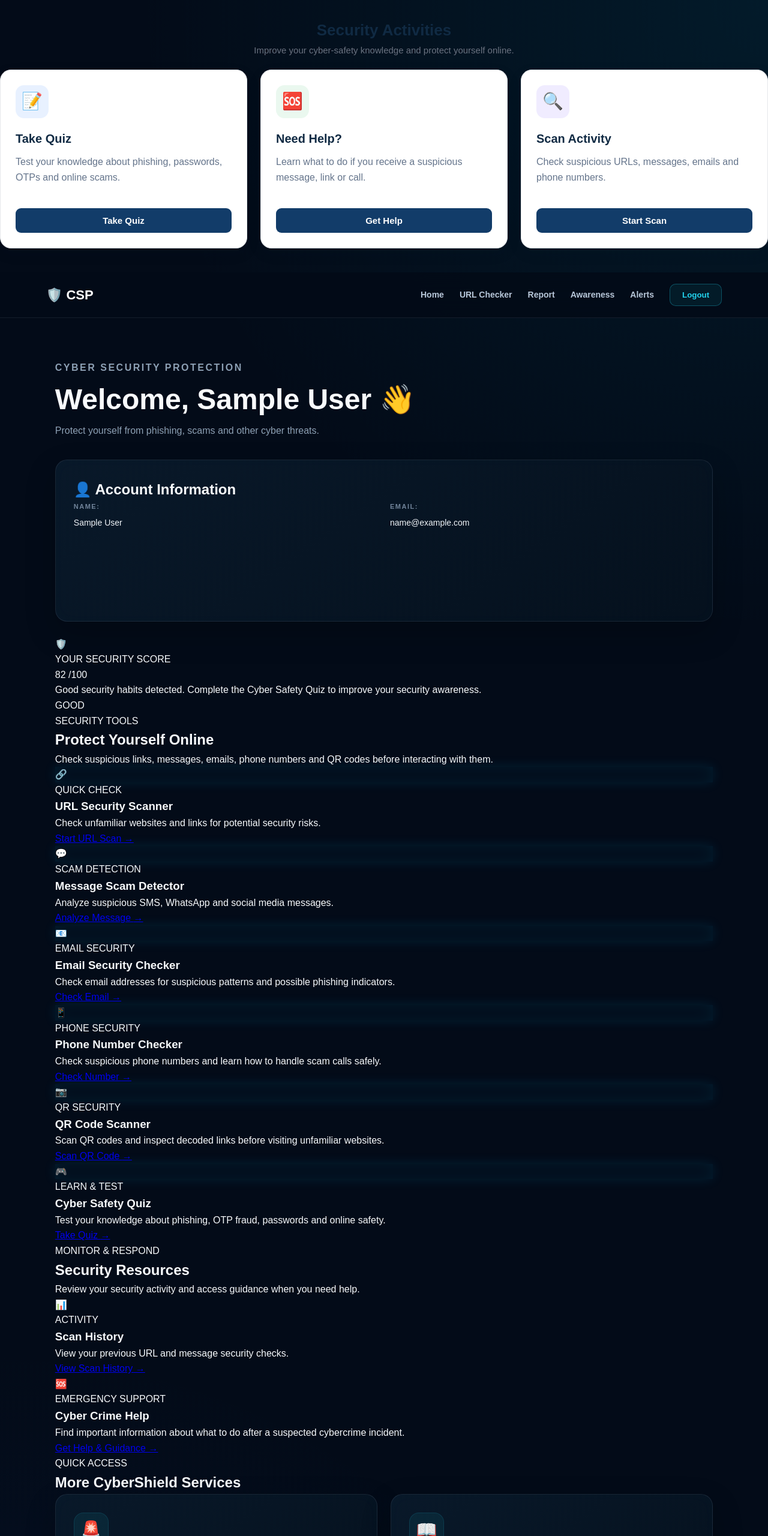
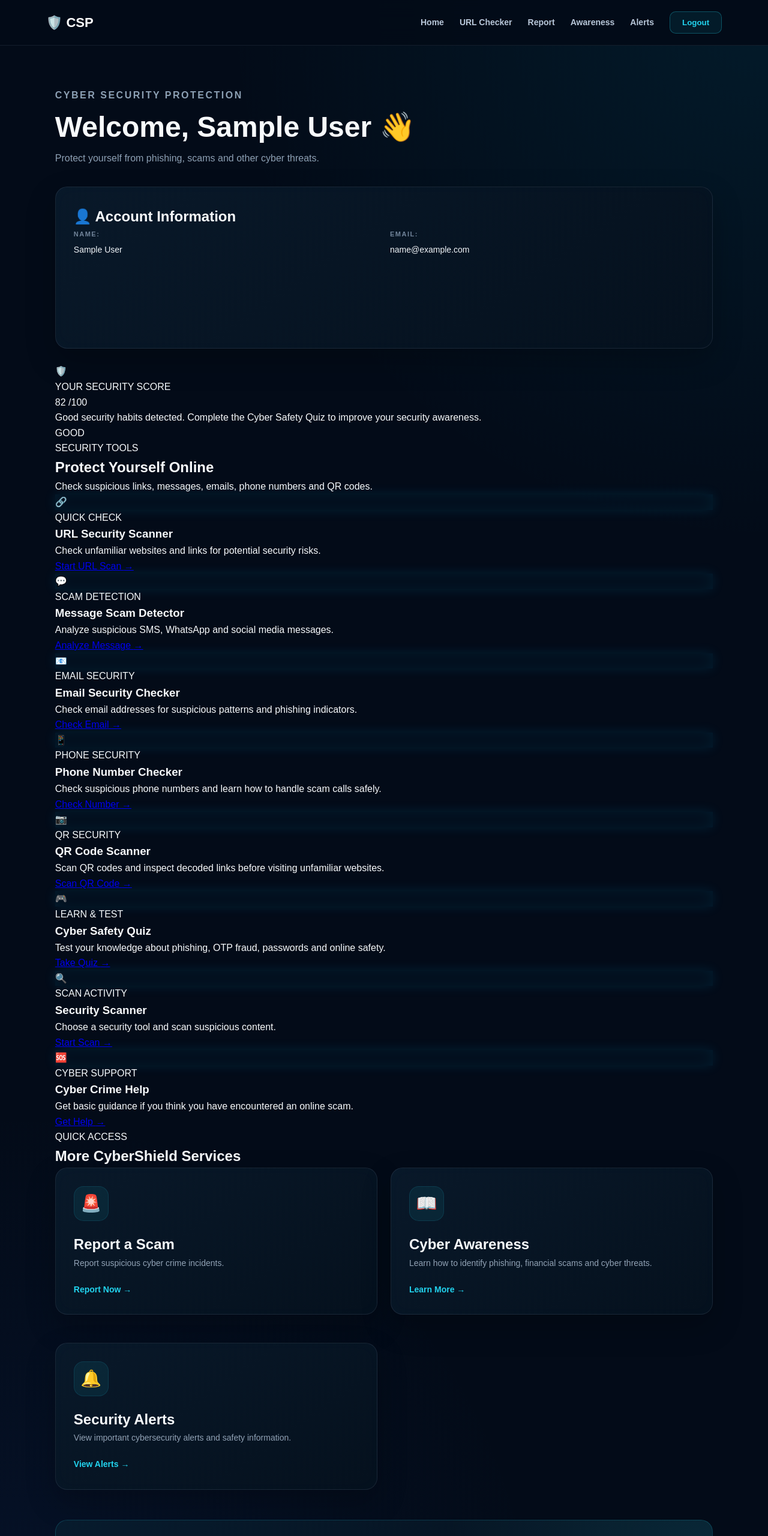
Before and after one commit to sahasra-1428/CyberShield, a plain HTML site: page user-dashboard.html in a window 1280 px wide. Shown: the top 2560 px of the page at 60% size. Drawn offline with Linux system fonts and the light colour scheme; sample sign-in values are in the browser's storage; files whose address does not match are found by name.

Commit message:
Update user-dashboard.html

```diff
--- a/user-dashboard.html
+++ b/user-dashboard.html
@@ -5,125 +5,30 @@
 
     <meta charset="UTF-8">
 
-    <meta
-        name="viewport"
+    <meta name="viewport"
           content="width=device-width, initial-scale=1.0">
 
     <title>CSP | User Dashboard</title>
 
     <link rel="stylesheet" href="style.css">
 
-
     <!-- LOGIN PROTECTION -->
     <script src="js/auth-guard.js"></script>
-
-    <script>
-
-        const token =
-            localStorage.getItem("token");
-
-        if (!token) {
-
-            window.location.replace(
-                "login.html"
-            );
-
-        }
-
-    </script>
 
 </head>
 
 
 <body>
 
-
 <!-- =========================
      NAVBAR
-    ========================== -->
-    <section class="security-activities">
-
-    <div class="section-heading">
-        <h2>Security Activities</h2>
-        <p>Improve your cyber-safety knowledge and protect yourself online.</p>
-    </div>
-
-    <div class="activity-grid">
-
-        <!-- TAKE QUIZ -->
-        <div class="activity-card">
-
-            <div class="activity-icon quiz-icon">
-                📝
-            </div>
-
-            <h3>Take Quiz</h3>
-
-            <p>
-                Test your knowledge about phishing,
-                passwords, OTPs and online scams.
-            </p>
-
-            <button onclick="startQuiz()">
-                Take Quiz
-            </button>
-
-        </div>
-
-
-        <!-- HELP -->
-        <div class="activity-card">
-
-            <div class="activity-icon help-icon">
-                🆘
-            </div>
-
-            <h3>Need Help?</h3>
-
-            <p>
-                Learn what to do if you receive
-                a suspicious message, link or call.
-            </p>
-
-            <button onclick="openHelp()">
-                Get Help
-            </button>
-
-        </div>
-
-
-        <!-- SCAN -->
-        <div class="activity-card">
-
-            <div class="activity-icon scan-icon">
-                🔍
-            </div>
-
-            <h3>Scan Activity</h3>
-
-            <p>
-                Check suspicious URLs, messages,
-                emails and phone numbers.
-            </p>
-
-            <button onclick="openScan()">
-                Start Scan
-            </button>
-
-        </div>
-
-    </div>
-
-</section>
+========================= -->
 
 <header class="dashboard-navbar">
 
     <div class="dashboard-logo">
-
         🛡️ <strong>CSP</strong>
-
     </div>
-
 
     <nav>
 
@@ -156,10 +61,9 @@
 </header>
 
 
-
 <!-- =========================
-         DASHBOARD
-    ========================== -->
+     MAIN DASHBOARD
+========================= -->
 
 <main class="dashboard-container">
 
@@ -173,13 +77,11 @@
         </p>
 
         <h1>
-
             Welcome,
             <span id="userName">
                 User
             </span>
             👋
-
         </h1>
 
         <p>
@@ -190,10 +92,7 @@
     </section>
 
 
-
-        <!-- =========================
-             ACCOUNT INFORMATION
-        ========================== -->
+    <!-- ACCOUNT INFORMATION -->
 
     <section class="dashboard-card">
 
@@ -201,32 +100,20 @@
             👤 Account Information
         </h2>
 
-
         <div class="user-info">
 
             <p>
-
-                    <strong>
-                        Name:
-                    </strong>
-
+                <strong>Name:</strong>
                 <span id="displayName">
                     Loading...
                 </span>
-
             </p>
 
-
             <p>
-
-                    <strong>
-                        Email:
-                    </strong>
-
+                <strong>Email:</strong>
                 <span id="displayEmail">
                     Loading...
                 </span>
-
             </p>
 
         </div>
@@ -234,17 +121,13 @@
     </section>
 
 
-
-        <!-- =========================
-             SECURITY SCORE
-        ========================== -->
+    <!-- SECURITY SCORE -->
 
     <section class="security-score-card">
 
         <div class="score-icon">
             🛡️
         </div>
-
 
         <div class="score-content">
 
@@ -253,10 +136,8 @@
             </span>
 
             <div class="score-number">
-
                 82
                 <span>/100</span>
-
             </div>
 
             <p>
@@ -267,19 +148,15 @@
 
         </div>
 
-
         <div class="score-status">
-
             GOOD
-
         </div>
 
     </section>
 
 
-
     <!-- =========================
-             SECURITY TOOLS TITLE
+         SECURITY TOOLS
     ========================== -->
 
     <section class="dashboard-section-title">
@@ -294,22 +171,16 @@
 
         <p>
             Check suspicious links, messages,
-                emails, phone numbers and QR codes
-                before interacting with them.
+            emails, phone numbers and QR codes.
         </p>
 
     </section>
 
 
-
-        <!-- =========================
-             SECURITY TOOLS
-        ========================== -->
-
     <section class="security-tools-grid">
 
 
-            <!-- URL CHECKER -->
+        <!-- URL -->
 
         <div class="security-tool-card">
 
@@ -333,8 +204,7 @@
                     security risks.
                 </p>
 
-                    <a
-                        href="url-checker.html"
+                <a href="url-checker.html"
                    class="tool-button">
 
                     Start URL Scan
@@ -347,8 +217,7 @@
         </div>
 
 
-
-            <!-- MESSAGE SCANNER -->
+        <!-- MESSAGE -->
 
         <div class="security-tool-card">
 
@@ -372,8 +241,7 @@
                     messages.
                 </p>
 
-                    <a
-                        href="scam-detector.html"
+                <a href="scam-detector.html"
                    class="tool-button">
 
                     Analyze Message
@@ -386,8 +254,7 @@
         </div>
 
 
-
-            <!-- EMAIL CHECKER -->
+        <!-- EMAIL -->
 
         <div class="security-tool-card">
 
@@ -408,11 +275,10 @@
                 <p>
                     Check email addresses for
                     suspicious patterns and
-                        possible phishing indicators.
+                    phishing indicators.
                 </p>
 
-                    <a
-                        href="email-checker.html"
+                <a href="email-checker.html"
                    class="tool-button">
 
                     Check Email
@@ -425,8 +291,7 @@
         </div>
 
 
-
-            <!-- PHONE CHECKER -->
+        <!-- PHONE -->
 
         <div class="security-tool-card">
 
@@ -446,12 +311,11 @@
 
                 <p>
                     Check suspicious phone numbers
-                        and learn how to handle
-                        scam calls safely.
+                    and learn how to handle scam
+                    calls safely.
                 </p>
 
-                    <a
-                        href="phone-checker.html"
+                <a href="phone-checker.html"
                    class="tool-button">
 
                     Check Number
@@ -464,8 +328,7 @@
         </div>
 
 
-
-            <!-- QR SCANNER -->
+        <!-- QR -->
 
         <div class="security-tool-card">
 
@@ -489,8 +352,7 @@
                     unfamiliar websites.
                 </p>
 
-                    <a
-                        href="qr-checker.html"
+                <a href="qr-checker.html"
                    class="tool-button">
 
                     Scan QR Code
@@ -503,8 +365,7 @@
         </div>
 
 
-
-            <!-- CYBER SAFETY QUIZ -->
+        <!-- QUIZ -->
 
         <div class="security-tool-card">
 
@@ -528,8 +389,7 @@
                     and online safety.
                 </p>
 
-                    <a
-                        href="quiz.html"
+                <a href="quiz.html"
                    class="tool-button">
 
                     Take Quiz
@@ -542,65 +402,35 @@
         </div>
 
 
-        </section>
+        <!-- SCAN ACTIVITY -->
 
+        <div class="security-tool-card">
 
-
-        <!-- =========================
-             MONITOR & RESPOND
-        ========================== -->
-
-        <section class="dashboard-section-title lower-section">
-
-            <span>
-                MONITOR & RESPOND
-            </span>
-
-            <h2>
-                Security Resources
-            </h2>
-
-            <p>
-                Review your security activity and
-                access guidance when you need help.
-            </p>
-
-        </section>
-
-
-
-        <!-- =========================
-             RESOURCE CARDS
-        ========================== -->
-
-        <section class="resource-grid">
-
-
-            <!-- SCAN HISTORY -->
-
-            <div class="resource-card">
-
-                <div class="resource-icon">
-                    📊
+            <div class="tool-icon">
+                🔍
             </div>
 
-                <div>
+            <div class="tool-content">
 
-                    <span>
-                        ACTIVITY
+                <span class="tool-category">
+                    SCAN ACTIVITY
                 </span>
 
                 <h3>
-                        Scan History
+                    Security Scanner
                 </h3>
 
                 <p>
-                        View your previous URL and
-                        message security checks.
+                    Choose a security tool and
+                    scan suspicious content.
                 </p>
 
-                    <a href="scan-history.html">
-                        View Scan History →
+                <a href="scan.html"
+                   class="tool-button">
+
+                    Start Scan
+                    <span>→</span>
+
                 </a>
 
             </div>
@@ -608,19 +438,18 @@
         </div>
 
 
+        <!-- HELP -->
 
-            <!-- CYBER CRIME HELP -->
+        <div class="security-tool-card">
 
-            <div class="resource-card emergency-resource">
-
-                <div class="resource-icon">
+            <div class="tool-icon">
                 🆘
             </div>
 
-                <div>
+            <div class="tool-content">
 
-                    <span>
-                        EMERGENCY SUPPORT
+                <span class="tool-category">
+                    CYBER SUPPORT
                 </span>
 
                 <h3>
@@ -628,13 +457,17 @@
                 </h3>
 
                 <p>
-                        Find important information
-                        about what to do after a
-                        suspected cybercrime incident.
+                    Get basic guidance if you
+                    think you have encountered
+                    an online scam.
                 </p>
 
-                    <a href="emergency-help.html">
-                        Get Help & Guidance →
+                <a href="help.html"
+                   class="tool-button">
+
+                    Get Help
+                    <span>→</span>
+
                 </a>
 
             </div>
@@ -645,9 +478,8 @@
     </section>
 
 
-
     <!-- =========================
-             EXISTING FEATURES
+         QUICK ACCESS
     ========================== -->
 
     <section class="dashboard-section-title lower-section">
@@ -663,11 +495,8 @@
     </section>
 
 
-
     <section class="dashboard-grid">
 
-
-            <!-- REPORT -->
 
         <div class="dashboard-card">
 
@@ -681,8 +510,7 @@
 
             <p>
                 Report suspicious cyber crime
-                    incidents to help improve
-                    cyber safety.
+                incidents.
             </p>
 
             <a href="report.html">
@@ -691,9 +519,6 @@
 
         </div>
 
-
-
-            <!-- AWARENESS -->
 
         <div class="dashboard-card">
 
@@ -707,8 +532,7 @@
 
             <p>
                 Learn how to identify phishing,
-                    financial scams and other
-                    cyber threats.
+                financial scams and cyber threats.
             </p>
 
             <a href="awareness.html">
@@ -717,9 +541,6 @@
 
         </div>
 
-
-
-            <!-- ALERTS -->
 
         <div class="dashboard-card">
 
@@ -746,10 +567,7 @@
     </section>
 
 
-
-        <!-- =========================
-             STAY PROTECTED
-        ========================== -->
+    <!-- STAY PROTECTED -->
 
     <section class="security-banner">
 
@@ -783,83 +601,67 @@
 </main>
 
 
-
 <!-- =========================
-         DASHBOARD SCRIPT
-    ========================== -->
+     DASHBOARD JAVASCRIPT
+========================= -->
 
 <script>
 
     const userData =
         localStorage.getItem("user");
 
-
     if (!userData) {
 
-            window.location.replace(
-                "login.html"
-            );
+        window.location.replace("login.html");
 
     }
 
     else {
 
+        try {
+
             const user =
                 JSON.parse(userData);
 
-
-            document
-                .getElementById("userName")
+            document.getElementById("userName")
                 .textContent =
                 user.name || "User";
 
-
-            document
-                .getElementById("displayName")
+            document.getElementById("displayName")
                 .textContent =
                 user.name || "User";
 
+            document.getElementById("displayEmail")
+                .textContent =
+                user.email || "Not available";
 
-            document
-                .getElementById("displayEmail")
-                .textContent =
-                user.email ||
-                "Not available";
+        }
+
+        catch (error) {
+
+            localStorage.removeItem("token");
+            localStorage.removeItem("user");
+
+            window.location.replace("login.html");
+
+        }
 
     }
 
 
+    document.getElementById("logoutBtn")
+        .addEventListener("click", function () {
 
-        // =========================
-        // LOGOUT
-        // =========================
+            localStorage.removeItem("token");
+            localStorage.removeItem("user");
 
-        document
-            .getElementById("logoutBtn")
-            .addEventListener(
-                "click",
-                function () {
+            window.location.replace("login.html");
+
+        });
+
+</script>
 
 
-                    localStorage.removeItem(
-                        "token"
-                    );
-
-
-                    localStorage.removeItem(
-                        "user"
-                    );
-
-
-                    window.location.replace(
-                        "login.html"
-                    );
-
-                }
-            );
-
-    </script>
-    <script src="js/dashboard-activities.js"></script>
 </body>
 
 </html>
```
Lines whose indentation alone changed are shown as unchanged.
